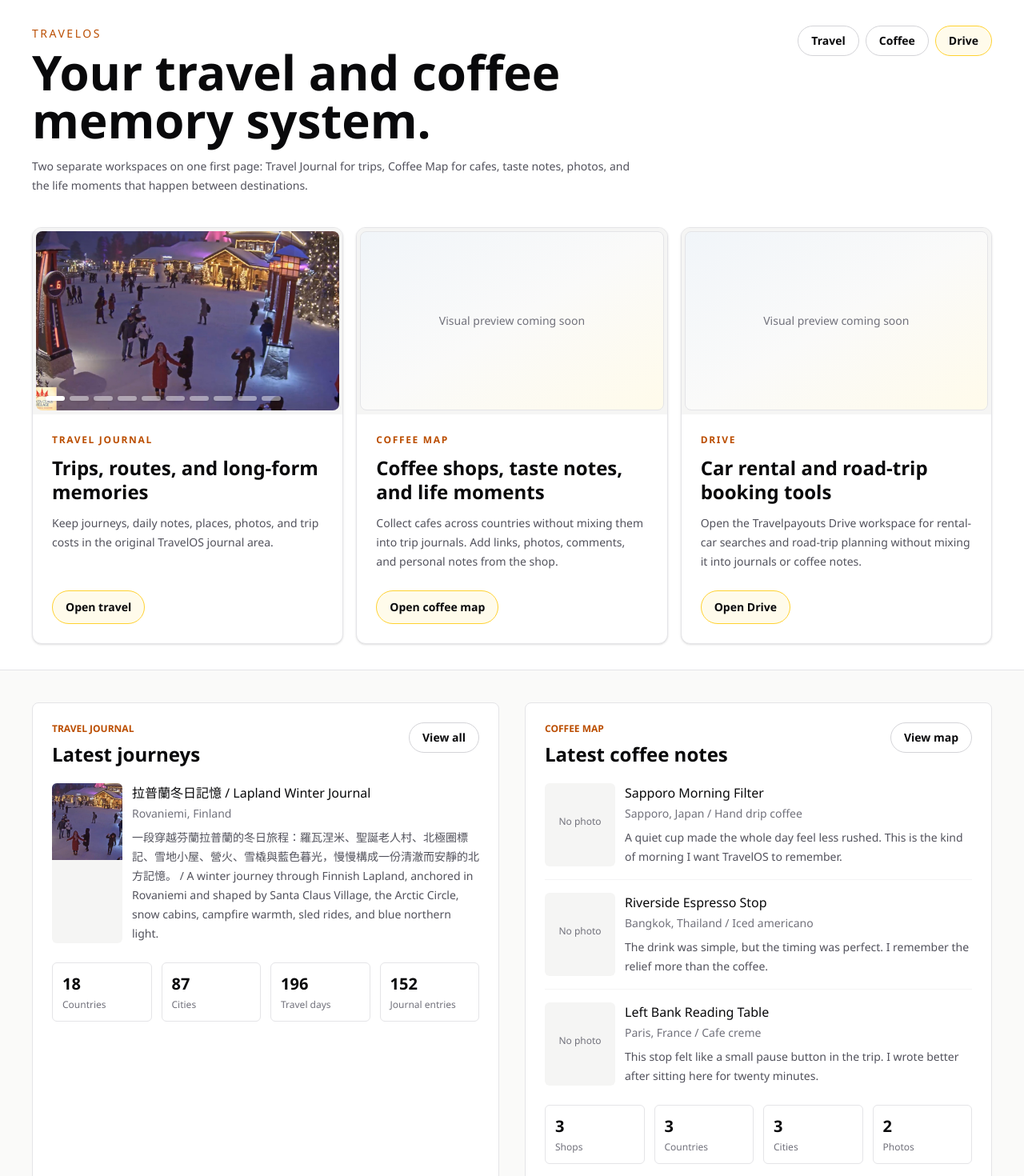
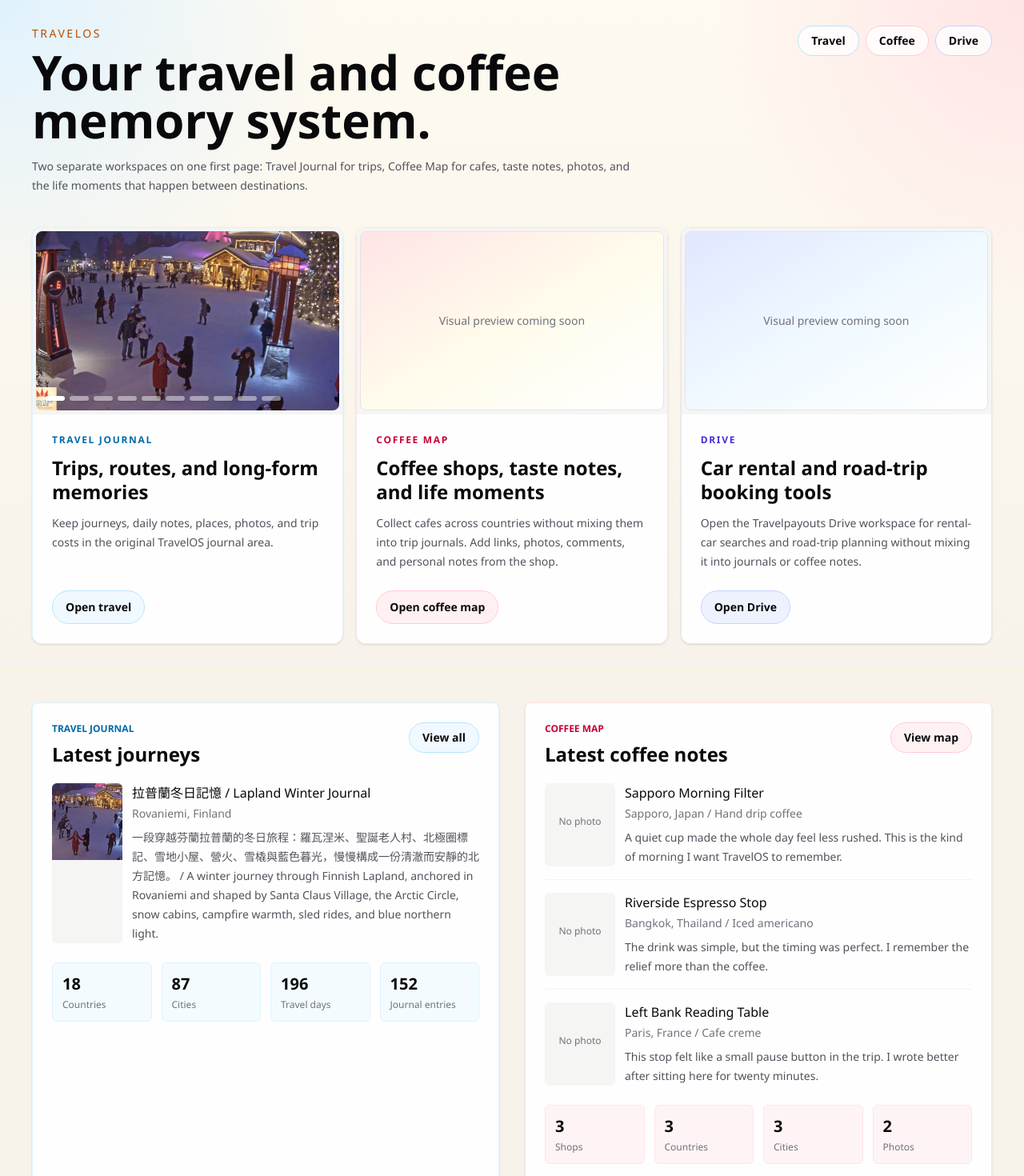
Before and after one commit to c8vzn4ym5g-ai/travelos2, a Next.js app: page / in a window 1280 px wide. Shown: the top 1470 px of the page at 80% size. Built offline with nearby package versions, Linux system fonts and the light colour scheme.

Commit message:
Warm up homepage visual design

```diff
--- a/app/page.tsx
+++ b/app/page.tsx
@@ -108,24 +108,45 @@ function SessionCard({
   title: string;
 }) {
   const photoCount = photos.length;
+  const tone =
+    href === "/trips"
+      ? {
+          action: "border-sky-200 bg-sky-50 text-sky-950 hover:bg-sky-100",
+          card: "border-sky-100",
+          eyebrow: "text-sky-700",
+          photoBg: "from-sky-100 via-amber-50 to-white",
+        }
+      : href === "/coffee"
+        ? {
+            action: "border-rose-200 bg-rose-50 text-rose-950 hover:bg-rose-100",
+            card: "border-rose-100",
+            eyebrow: "text-rose-700",
+            photoBg: "from-rose-100 via-amber-50 to-white",
+          }
+        : {
+            action: "border-indigo-200 bg-indigo-50 text-indigo-950 hover:bg-indigo-100",
+            card: "border-indigo-100",
+            eyebrow: "text-indigo-700",
+            photoBg: "from-indigo-100 via-sky-50 to-white",
+          };
 
   return (
-    <article className="flex min-h-[29rem] flex-col overflow-hidden rounded-xl border border-zinc-200 bg-white shadow-sm">
+    <article className={`flex min-h-[29rem] flex-col overflow-hidden rounded-xl border bg-white/95 shadow-sm ${tone.card}`}>
       <Link className="block border-b border-zinc-100 bg-stone-100 p-1" href={href}>
         {photoCount > 0 ? (
           <SessionPhotoCarousel photos={photos} />
         ) : (
-          <div className="grid h-56 place-items-center rounded-lg border border-zinc-200 bg-gradient-to-br from-slate-100 via-stone-50 to-amber-50 px-6 text-center text-sm text-zinc-500">
+          <div className={`grid h-56 place-items-center rounded-lg border border-zinc-200 bg-gradient-to-br px-6 text-center text-sm text-zinc-500 ${tone.photoBg}`}>
             Visual preview coming soon
           </div>
         )}
       </Link>
       <div className="flex flex-1 flex-col p-6">
-        <p className="text-xs font-semibold uppercase tracking-[0.14em] text-amber-700">{eyebrow}</p>
+        <p className={`text-xs font-semibold uppercase tracking-[0.14em] ${tone.eyebrow}`}>{eyebrow}</p>
         <h2 className="mt-3 text-xl font-semibold leading-tight text-zinc-950 sm:text-2xl">{title}</h2>
         <p className="mt-3 flex-1 text-sm leading-6 text-zinc-600">{description}</p>
         <div className="mt-6 flex flex-wrap gap-3">
-          <Link className="rounded-full border border-amber-300 bg-amber-50 px-4 py-2.5 text-center text-sm font-semibold text-amber-950" href={href}>
+          <Link className={`rounded-full border px-4 py-2.5 text-center text-sm font-semibold transition ${tone.action}`} href={href}>
             {action}
           </Link>
         </div>
@@ -199,8 +220,8 @@ export default async function Home() {
   };
 
   return (
-    <main className="min-h-screen bg-stone-50 text-zinc-950">
-      <section className="border-b border-zinc-200 bg-white">
+    <main className="min-h-screen bg-[#f8f3ea] text-zinc-950">
+      <section className="border-b border-amber-100 bg-[radial-gradient(circle_at_top_left,_#e0f2fe_0,_transparent_28%),radial-gradient(circle_at_top_right,_#ffe4e6_0,_transparent_26%),linear-gradient(180deg,_#fffaf0_0%,_#f8f3ea_100%)]">
         <div className="mx-auto flex max-w-7xl flex-col gap-10 px-6 py-8 lg:px-10">
           <nav className="flex flex-col gap-6 sm:flex-row sm:items-start sm:justify-between">
             <div>
@@ -214,13 +235,13 @@ export default async function Home() {
               </p>
             </div>
             <div className="flex flex-wrap gap-2">
-              <Link className="rounded-full border border-zinc-300 bg-white px-4 py-2 text-sm font-semibold text-zinc-800" href="/trips">
+              <Link className="rounded-full border border-sky-200 bg-white/80 px-4 py-2 text-sm font-semibold text-sky-950 transition hover:bg-sky-50" href="/trips">
                 Travel
               </Link>
-              <Link className="rounded-full border border-zinc-300 bg-white px-4 py-2 text-sm font-semibold text-zinc-800" href="/coffee">
+              <Link className="rounded-full border border-rose-200 bg-white/80 px-4 py-2 text-sm font-semibold text-rose-950 transition hover:bg-rose-50" href="/coffee">
                 Coffee
               </Link>
-              <Link className="rounded-full border border-amber-300 bg-amber-50 px-4 py-2 text-sm font-semibold text-amber-950" href="/drive">
+              <Link className="rounded-full border border-indigo-200 bg-white/80 px-4 py-2 text-sm font-semibold text-indigo-950 transition hover:bg-indigo-50" href="/drive">
                 Drive
               </Link>
             </div>
@@ -233,13 +254,13 @@ export default async function Home() {
         </div>
       </section>
       <section className="mx-auto grid max-w-7xl gap-8 px-6 py-10 lg:grid-cols-[1fr_1fr] lg:px-10">
-        <div className="rounded-lg border border-zinc-200 bg-white p-6">
+        <div className="rounded-lg border border-sky-100 bg-white/95 p-6 shadow-sm">
           <div className="flex flex-wrap items-start justify-between gap-4">
             <div>
-              <p className="text-xs font-semibold uppercase text-amber-700">Travel Journal</p>
+              <p className="text-xs font-semibold uppercase text-sky-700">Travel Journal</p>
               <h2 className="mt-2 text-2xl font-semibold">Latest journeys</h2>
             </div>
-            <Link className="rounded-full border border-zinc-300 px-4 py-2 text-sm font-semibold text-zinc-950" href="/trips">
+            <Link className="rounded-full border border-sky-200 bg-sky-50 px-4 py-2 text-sm font-semibold text-sky-950" href="/trips">
               View all
             </Link>
           </div>
@@ -250,20 +271,20 @@ export default async function Home() {
           </div>
           <div className="mt-6 grid grid-cols-2 gap-3 sm:grid-cols-4">
             {travelStats.map((item) => (
-              <div className="rounded-md border border-zinc-200 bg-white px-3 py-3" key={item.label}>
+              <div className="rounded-md border border-sky-100 bg-sky-50/70 px-3 py-3" key={item.label}>
                 <p className="text-xl font-semibold">{item.value}</p>
                 <p className="mt-1 text-xs text-zinc-500">{item.label}</p>
               </div>
             ))}
           </div>
         </div>
-        <div className="rounded-lg border border-zinc-200 bg-white p-6">
+        <div className="rounded-lg border border-rose-100 bg-white/95 p-6 shadow-sm">
           <div className="flex flex-wrap items-start justify-between gap-4">
             <div>
-              <p className="text-xs font-semibold uppercase text-amber-700">Coffee Map</p>
+              <p className="text-xs font-semibold uppercase text-rose-700">Coffee Map</p>
               <h2 className="mt-2 text-2xl font-semibold">Latest coffee notes</h2>
             </div>
-            <Link className="rounded-full border border-zinc-300 px-4 py-2 text-sm font-semibold text-zinc-950" href="/coffee">
+            <Link className="rounded-full border border-rose-200 bg-rose-50 px-4 py-2 text-sm font-semibold text-rose-950" href="/coffee">
               View map
             </Link>
           </div>
@@ -273,19 +294,19 @@ export default async function Home() {
             ))}
           </div>
           <div className="mt-6 grid grid-cols-2 gap-3 sm:grid-cols-4">
-            <div className="rounded-md border border-zinc-200 bg-white px-3 py-3">
+            <div className="rounded-md border border-rose-100 bg-rose-50/70 px-3 py-3">
               <p className="text-xl font-semibold">{coffeeStats.shops}</p>
               <p className="mt-1 text-xs text-zinc-500">Shops</p>
             </div>
-            <div className="rounded-md border border-zinc-200 bg-white px-3 py-3">
+            <div className="rounded-md border border-rose-100 bg-rose-50/70 px-3 py-3">
               <p className="text-xl font-semibold">{coffeeStats.countries}</p>
               <p className="mt-1 text-xs text-zinc-500">Countries</p>
             </div>
-            <div className="rounded-md border border-zinc-200 bg-white px-3 py-3">
+            <div className="rounded-md border border-rose-100 bg-rose-50/70 px-3 py-3">
               <p className="text-xl font-semibold">{coffeeStats.cities}</p>
               <p className="mt-1 text-xs text-zinc-500">Cities</p>
             </div>
-            <div className="rounded-md border border-zinc-200 bg-white px-3 py-3">
+            <div className="rounded-md border border-rose-100 bg-rose-50/70 px-3 py-3">
               <p className="text-xl font-semibold">{coffeeStats.photos}</p>
               <p className="mt-1 text-xs text-zinc-500">Photos</p>
             </div>
--- a/components/session-photo-carousel.tsx
+++ b/components/session-photo-carousel.tsx
@@ -9,7 +9,7 @@ type SessionPhoto = {
 
 const fadeMs = 2200;
 const blankMs = 800;
-const stayMs = 8000;
+const stayMs = 7000;
 
 export function SessionPhotoCarousel({ photos }: { photos: SessionPhoto[] }) {
   const [activeIndex, setActiveIndex] = useState(0);
```
